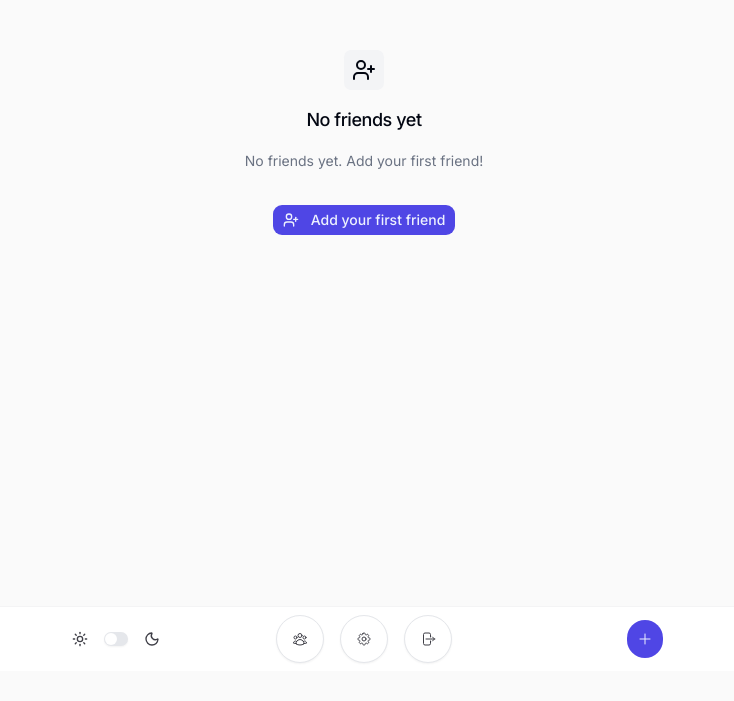
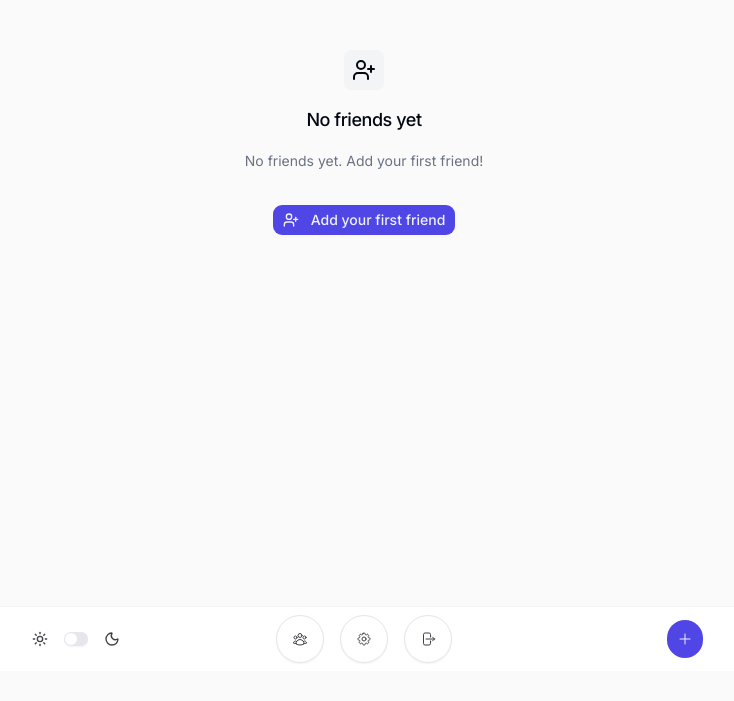
Before and after one commit to MareliBasson/oremi-mvp, a Next.js app: page /friends in a window 1280 px wide. Shown: the part 129-830 px from the top of the page, without its empty margins (276-1010 px from the left). Built offline with nearby package versions, Linux system fonts and the light colour scheme; no server answers; the database is empty; sample sign-in values are in the browser's storage.

Commit message:
Fix bottomnav width

```diff
--- a/components/BottomNav.tsx
+++ b/components/BottomNav.tsx
@@ -36,7 +36,7 @@
 			className='fixed bottom-0 left-0 right-0 bg-white dark:bg-zinc-900 border-t border-zinc-100 dark:border-zinc-800 z-40'
 			style={{ paddingBottom: 'env(safe-area-inset-bottom)' }}
 		>
-			<div className='max-w-[600px] mx-auto'>
+			<div className='max-w-[680px] mx-auto'>
 				<nav className='relative flex items-center justify-between h-16'>
 					{/* left: theme toggle */}
 					<div className='flex items-center'>
```
